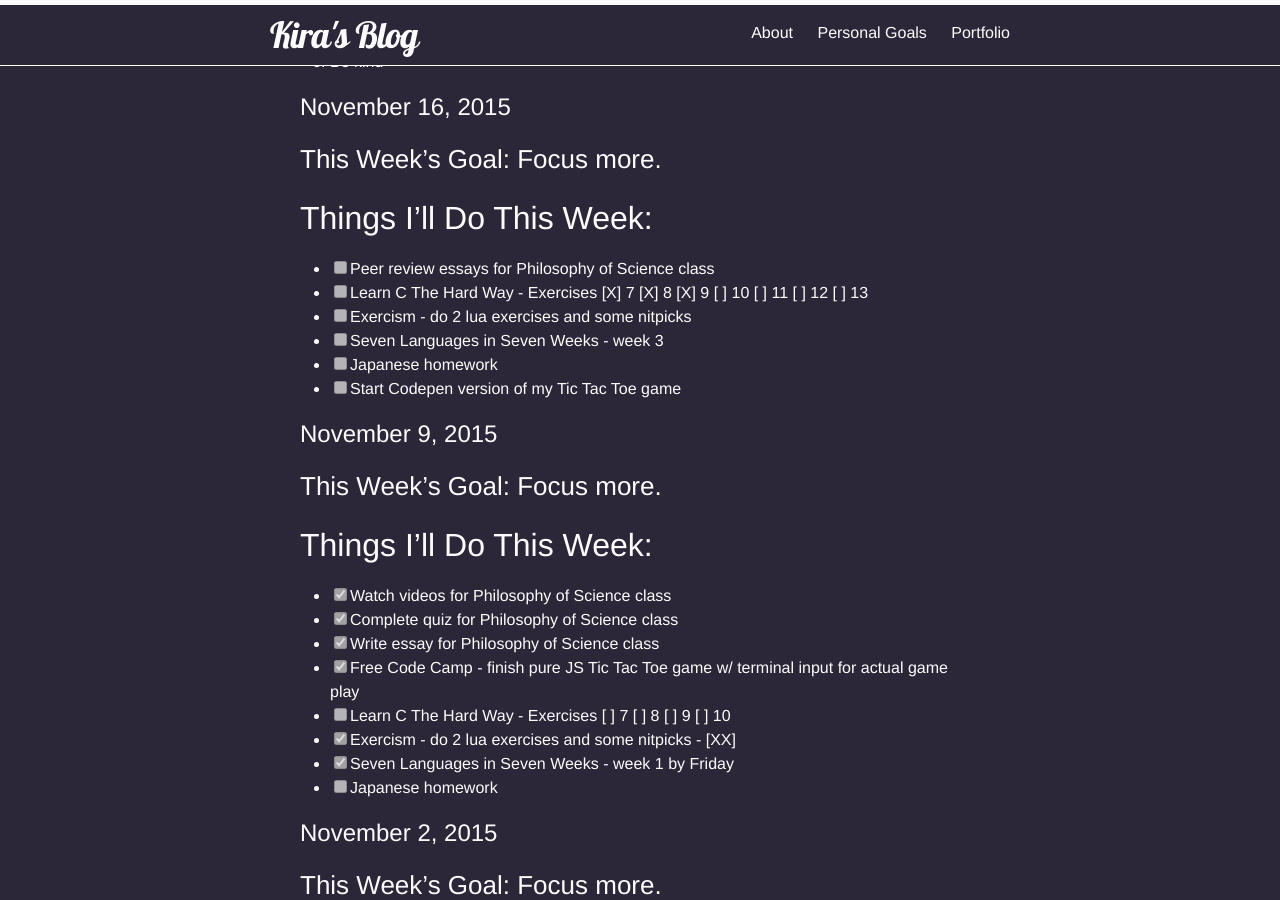
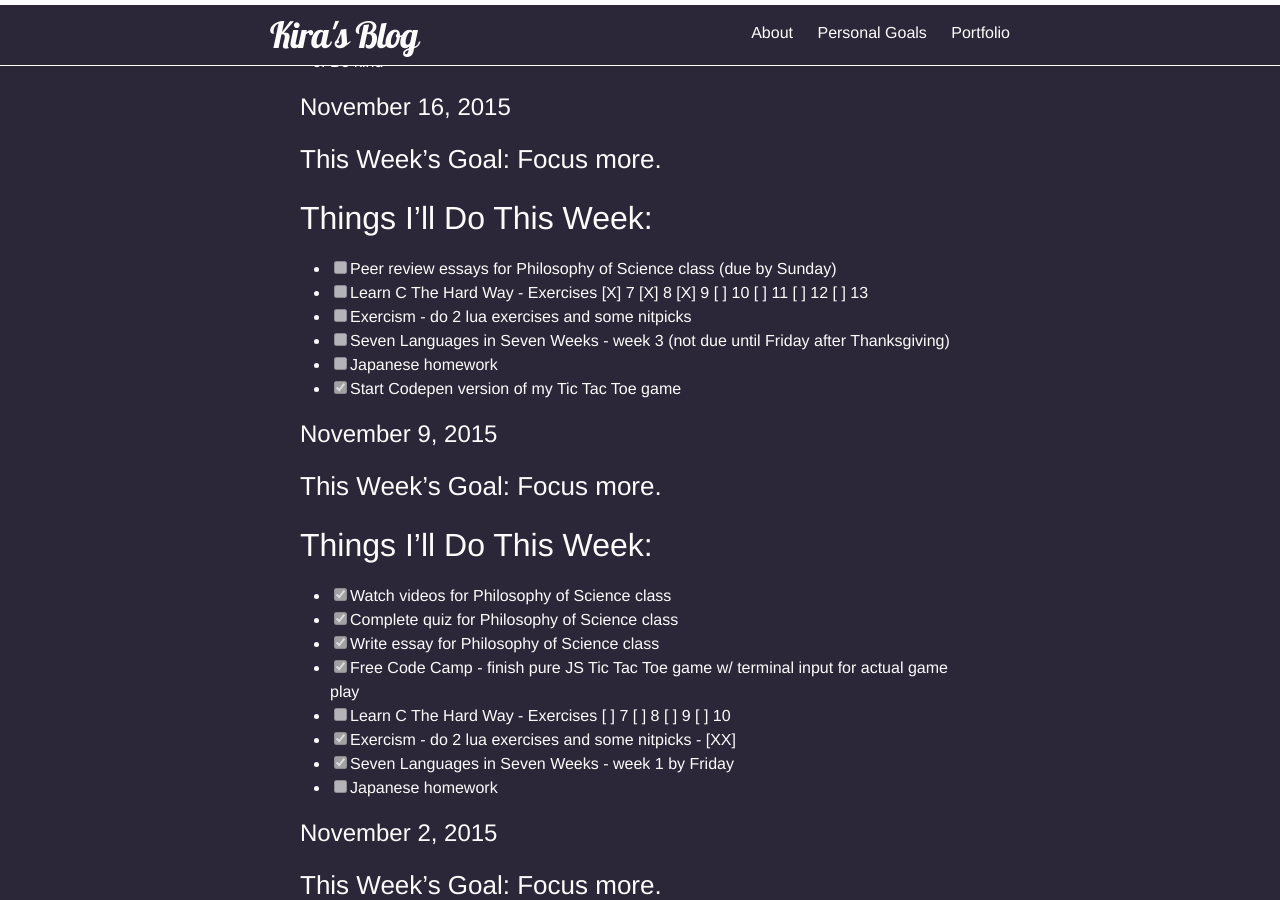
Before and after one commit to kirakirakira/blog, a Jekyll site: the page built from personal-goals.md, in a window 1280 px wide and 900 px high, scrolled down 468 px. Built offline with Jekyll 4.4.1, drawn with Linux system fonts in a browser that asks for light colours; Markdown is read by kramdown in place of the engine named in the settings.

Commit message:
Update personal-goals.md
Started codepen version of tic tac toe

```diff
--- a/personal-goals.md
+++ b/personal-goals.md
@@ -24,12 +24,12 @@ Why? I realized what I have been doing and what I want to do is all over the pla
 ### This Week's Goal: Focus more.
 
 ## Things I'll Do This Week:
-- [ ] Peer review essays for Philosophy of Science class
+- [ ] Peer review essays for Philosophy of Science class (due by Sunday)
 - [ ] Learn C The Hard Way - Exercises [X] 7 [X] 8 [X] 9 [ ] 10 [ ] 11 [ ] 12 [ ] 13
 - [ ] Exercism - do 2 lua exercises and some nitpicks
-- [ ] Seven Languages in Seven Weeks - week 3
+- [ ] Seven Languages in Seven Weeks - week 3 (not due until Friday after Thanksgiving)
 - [ ] Japanese homework
-- [ ] Start Codepen version of my Tic Tac Toe game
+- [X] Start Codepen version of my Tic Tac Toe game
 
 # November 9, 2015
 
```
